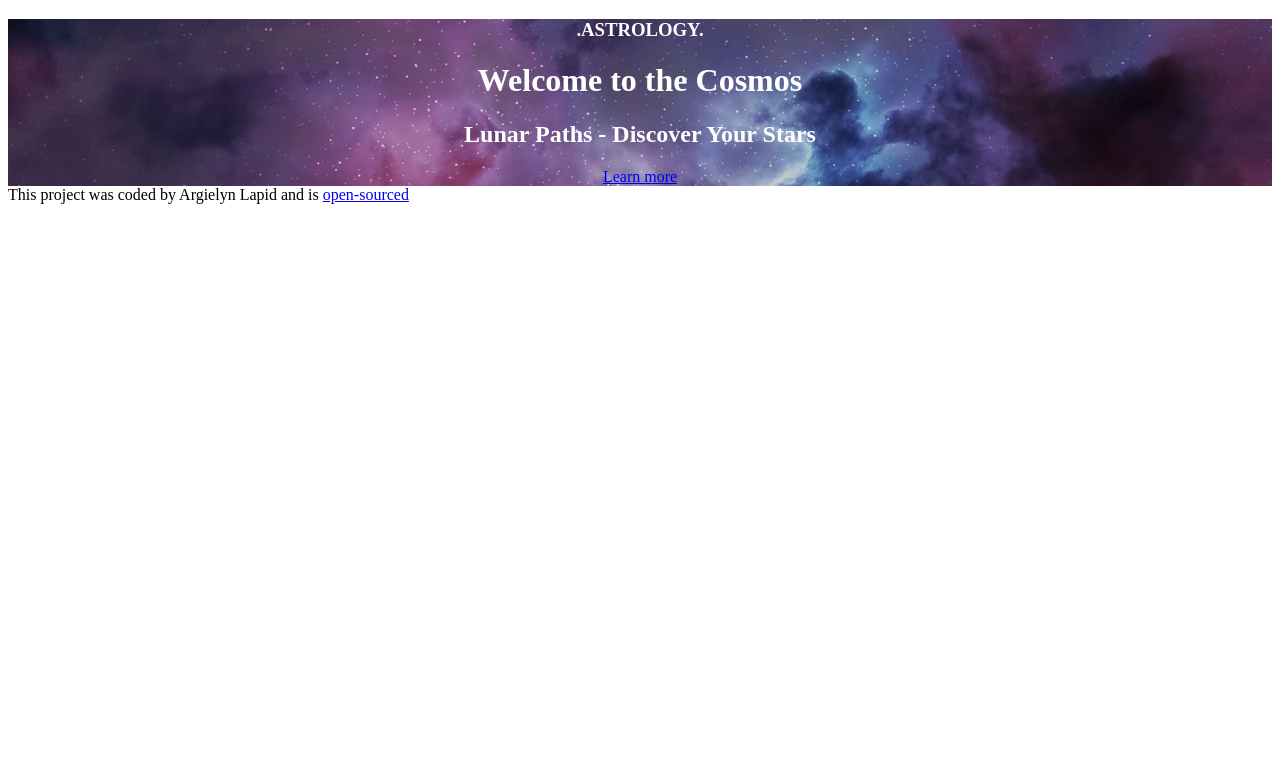
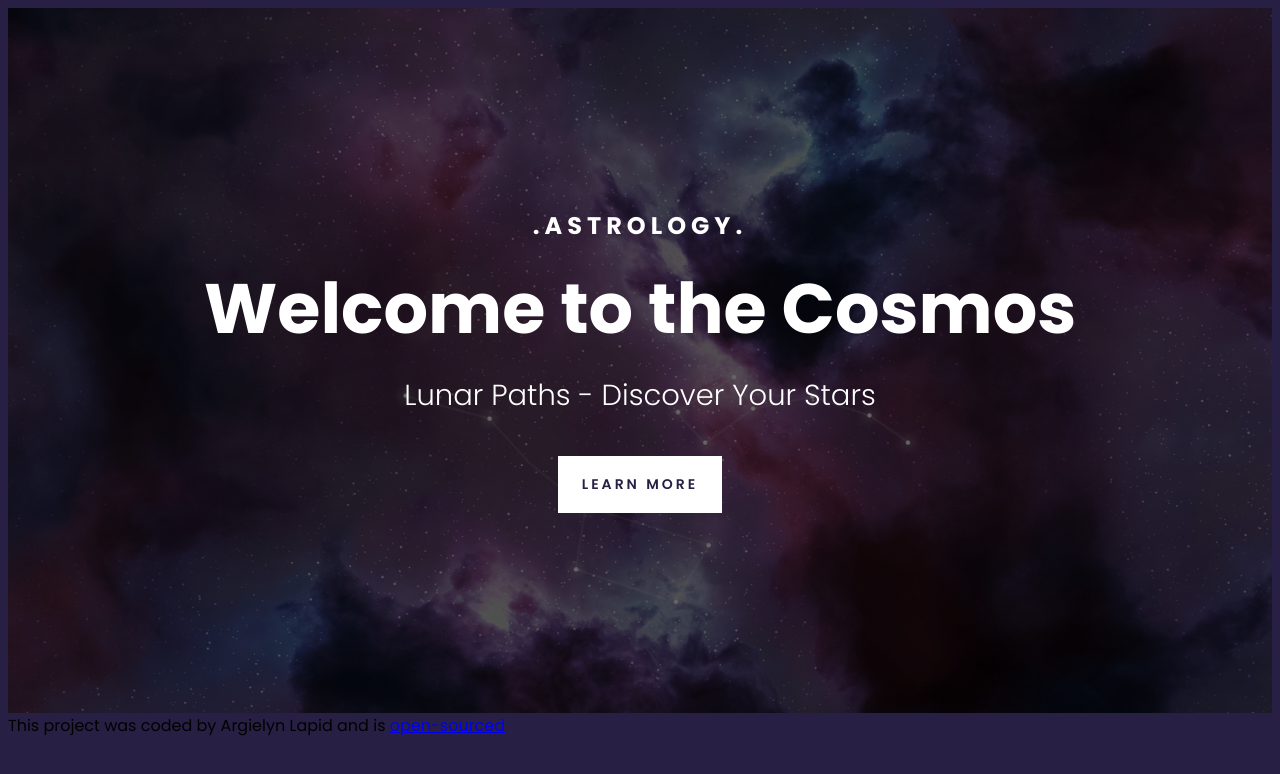
Before and after one commit to jihcoding/astrology-insights-project, a plain HTML site: page index.html in a window 1280 px wide. Drawn offline with Linux system fonts and the light colour scheme.

Commit message:
Added the header of the landing page

```diff
--- a/src/styles.css
+++ b/src/styles.css
@@ -1,7 +1,73 @@
+body {
+  font-family: "Poppins", sans-serif;
+  background: #272044;
+}
+.container {
+  max-width: 1400px;
+  margin: 0 auto;
+}
+
 header {
-    background-image: url('../images/cosmos.jpg');
-    background-repeat: no-repeat;
-    background-size: cover;
-    color: white;
-    text-align: center;
+  background-image: linear-gradient(rgba(0, 0, 0, 0.6), rgba(0, 0, 0, 0.6)),
+    url("../images/cosmos.jpg");
+  background-repeat: no-repeat;
+  background-size: cover;
+  color: white;
+  text-align: center;
+  padding: 200px 0;
 }
+
+header h1 {
+  font-weight: 700;
+  font-size: 70px;
+  line-height: 1;
+  margin: 30px 0;
+}
+
+header h2 {
+  font-weight: 300;
+  font-size: 29px;
+  line-height: 1.5;
+  margin: 0;
+}
+
+header h3 {
+  font-weight: 700;
+  font-size: 24px;
+  line-height: 1.5;
+  letter-spacing: 5px;
+  margin: 0;
+}
+
+header a {
+  font-weight: 600;
+  font-size: 14px;
+  line-height: 1.5;
+  display: inline-block;
+  text-align: center;
+  color: #272044;
+  padding: 18px 24px;
+  margin-top: 38px;
+  letter-spacing: 3px;
+  text-decoration: none;
+  text-transform: uppercase;
+  background: white;
+}
+
+@media (max-width: 900px) {
+    header {
+        padding: 60px 0;
+    }
+
+    header h1 {
+        font-size: 38px;
+    }
+
+    header h2 {
+        font-size: 17px;
+    }
+
+    header h3 {
+        font-size: 10px;
+    }
+}
```
